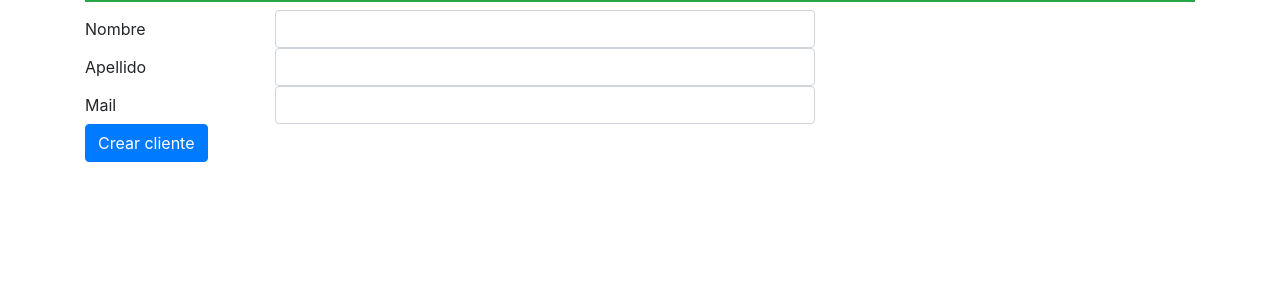
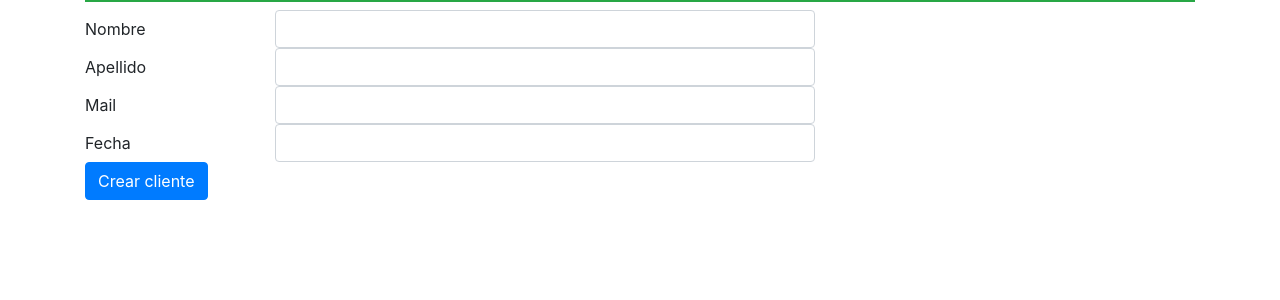
Before and after one commit to rccs09/spring-boot-web, a Spring app: page /form in a window 1280 px wide. Shown: the part 56-356 px from the top of the page. Run offline with Thymeleaf, Linux system fonts and the light colour scheme; the template is opened without the code that fills it, so the values that code supplies are empty; database files in the repository are not loaded.

Commit message:
55. Agregando campo fecha en formulario

```diff
--- a/Seccion3/spring-boot-data-jpa/src/main/resources/templates/form.html
+++ b/Seccion3/spring-boot-data-jpa/src/main/resources/templates/form.html
@@ -48,6 +48,12 @@
 					<input type="email" th:field="*{mail}" class="form-control"/>
 				</div>
 			</div>
+			<div class="from-group row">
+				<label class="col-sm-2 col-form-label">Fecha</label>
+				<div class="col-sm-6">
+					<input type="text" th:field="*{fechaCreacion}" class="form-control"/>
+				</div>
+			</div>
 
 			<input type="submit" value="Crear cliente" class="btn btn-primary"/>
 
```
Also changed, not shown: Seccion3/spring-boot-data-jpa/src/main/java/com/rccs/springboot/model/entity/Cliente.java (+7 -5 lines).
